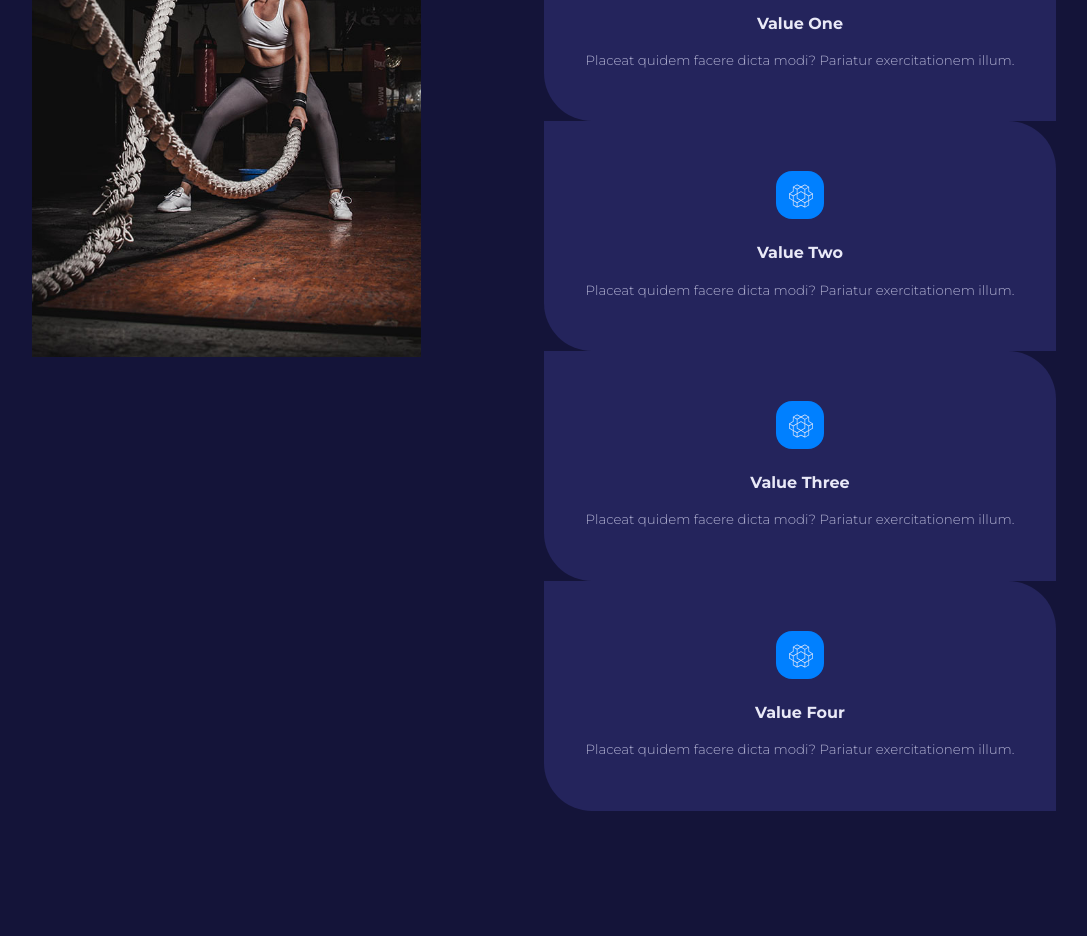
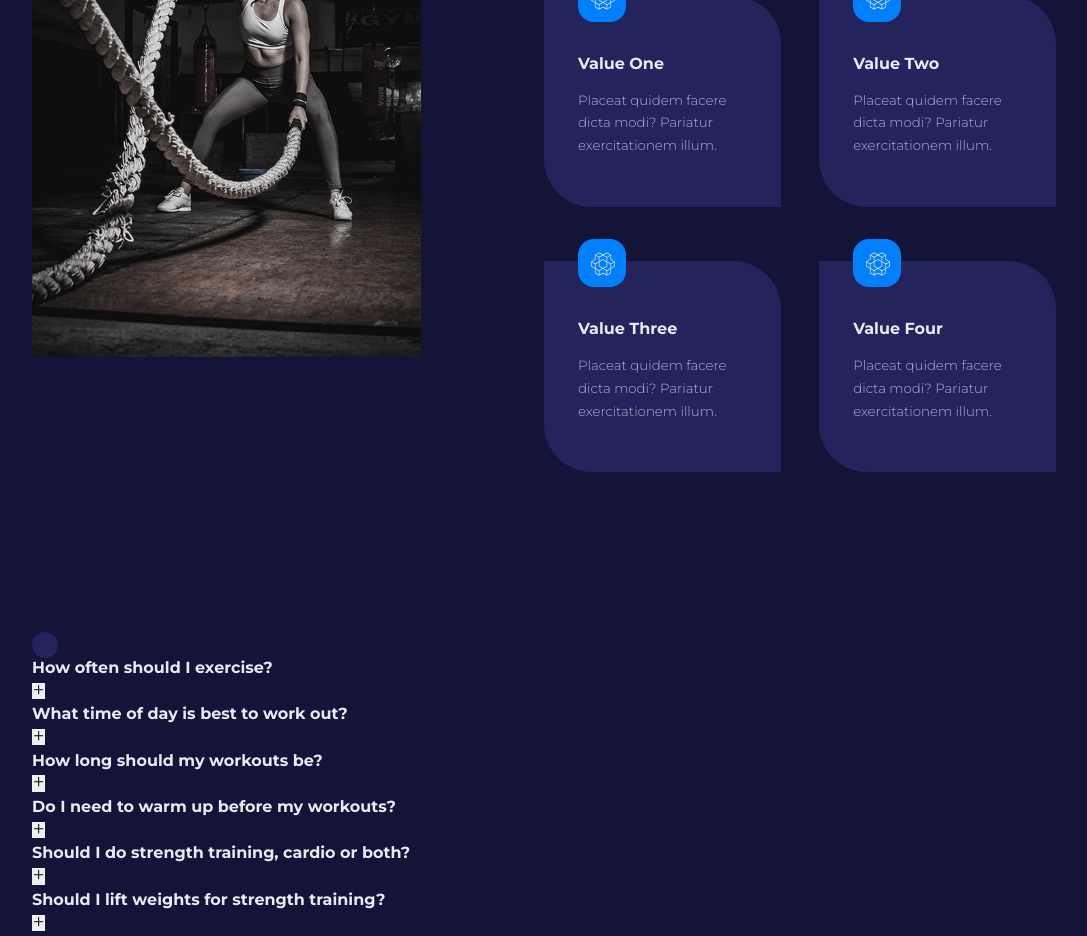
Before and after one commit to Omar50x/sport, a React (Create React App) app: page / in a window 1280 px wide. Shown: the part 1720-2656 px from the top of the page, without its empty margins (96-1183 px from the left). Before the commit the page ends 2531 px from the top, so only its background shows below. Built offline with nearby package versions, Linux system fonts and the light colour scheme.

Commit message:
FAQs Compenent

```diff
--- /dev/null
+++ b/src/components/FAQ.jsx
@@ -0,0 +1,17 @@
+import {AiOutlinePlus} from 'react-icons/ai'
+import {AiOutlineMinus} from 'react-icons/ai'
+
+const FAQ = ({question, answer}) => {
+  return (
+    <article className="faq">
+        <div>
+            <h4>{question}</h4>
+            <button className="faq__icon">
+                <AiOutlinePlus />
+            </button>
+        </div>
+    </article>
+  )
+}
+
+export default FAQ
--- /dev/null
+++ b/src/components/FAQs.jsx
@@ -0,0 +1,23 @@
+import SectionHead from "./SectionHead"
+import {FaQuestion} from 'react-icons/fa'
+import {faqs} from '../data'
+import FAQ from "./FAQ"
+
+const FAQs = () => {
+  return (
+    <section className="faqs">
+        <div className="container faqs__container">
+            <SectionHead icon={FaQuestion} title={FAQs} />
+            <div className="faqs__wrapper">
+                {
+                    faqs.map(({id, question, answer}) => {
+                        return <FAQ key={id} question={question} answer={answer}/>
+                    })
+                }
+            </div>
+        </div>
+    </section>
+  )
+}
+
+export default FAQs
--- a/src/pages/home/Home.jsx
+++ b/src/pages/home/Home.jsx
@@ -1,3 +1,4 @@
+import FAQs from '../../components/FAQs'
 import MainHeader from '../../components/MainHeader'
 import Programs from '../../components/Programs'
 import Values from '../../components/Values'
@@ -9,6 +10,7 @@ const Home = () => {
             <MainHeader />
             <Programs />
             <Values />
+            <FAQs />
         </>
     )
 }
--- a/src/pages/home/home.css
+++ b/src/pages/home/home.css
@@ -71,3 +71,27 @@
     grid-template-columns: 38% 50%;
     gap: 12%;
 }
+.values__image {
+    filter: saturate(0.25);
+    transition: var(transition);
+}
+.values__image:hover {
+    filter: saturate(1);
+}
+.values__right > p {
+    margin: 1.5rem 0 5rem;
+}
+.values__wrapper {
+    display: grid;
+    grid-template-columns: 1fr 1fr;
+    gap: 3.4rem 2.4rem;
+}
+.card.values__value {
+    padding-top: 3.5rem;
+    text-align: left;
+    position: relative;
+}
+.card.values__value span {
+    position: absolute;
+    top: -1.5rem;
+}
```
